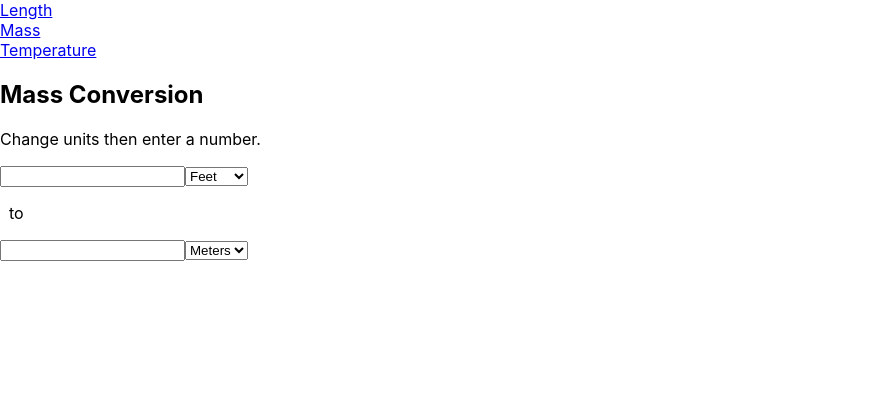
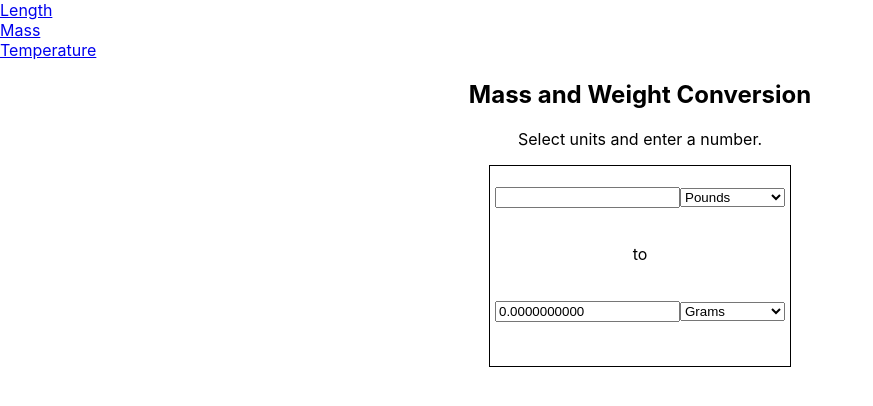
Before and after one commit to F1TR4t/SWE632_Calculator, a React (Create React App) app: page /Mass in a window 1280 px wide. Shown: the top 406 px of the page, without its empty margins (0-873 px from the left). Built offline with nearby package versions, Linux system fonts and the light colour scheme.

Commit message:
Updated Mass.js
Adds conversions and changes from Length.js

```diff
--- a/src/Components/Conversion/Mass.js
+++ b/src/Components/Conversion/Mass.js
@@ -1,64 +1,257 @@
-import React, { useState } from 'react';
+import React, { useState , useEffect} from 'react';
 
 //This component for conversion can be reused/expanded for other measurements
-//Currently do not know how to route between two components.
+//Currently do not know how to route between two components from a dropdown menu
 
   const Mass = () =>{
     //the unit types are represented by these. Intial units set.
     // The value is change on selection below
-    const [values1, setValues1] = useState('Feet');
-    const [values2, setValues2] = useState('Meters');
+    //Current Options for conversion are: Pounds, Ounces, Grams, MetricTonnes, Milligrams, Kilograms
+    const [values1, setValues1] = useState('Pounds');
+    const [values2, setValues2] = useState('Grams');
     //The representation of the output value
-    const[inValue, setInValue] = useState();
+    const[outValue, setoutValue] = useState();
+    //The input value is stored when conversion happens.
+    //This allows for conversion when units are changed
+    const[reValue, setReValue] = useState(0);
 
     //conversion occurs by conditionals
     //check first/top measurement, then select conversion based on second
-    //setInValue sets the result which automatically appears in the bottom textbox
-    const lengthConvert = (i) =>{
-       if(values1 === "Feet"){
-           if(values2 === "Meters"){
-               const result = i * 0.3048;
-               const result1 = result.toFixed(2);
-               setInValue(result1);
-           }else if(values2 === "Feet"){
-               setInValue(i);
+    //setoutValue sets the result which automatically appears in the bottom textbox
+    const massConvert = (i) =>{
+        setReValue(i);
+       if(values1 === "Pounds"){
+           if(values2 === "Grams"){
+               const result = i * 453.59237;
+               const result1 = result.toFixed(10);
+               setoutValue(result1);
            }
-       }else if(values1 === "Meters"){
-           if(values2 === "Feet"){
-               const result = i * 3.2808399;
-               const result1 = result.toFixed(2);
-               setInValue(result1);
-           }else if(values2 === "Meters"){
-               setInValue(i);
+           else if(values2 === "Milligrams"){
+                const result = i * 453592.37
+                const result1 = result.toFixed(10);
+                setoutValue(result1);
+           }
+           else if(values2 === "Ounces"){
+                const result = i * 16;
+                const result1 = result.toFixed(10);
+                setoutValue(result1);
+            }
+           else if(values2 === "MetricTonnes"){
+                const result = i * 0.00045359;
+                const result1 = result.toFixed(10);
+                setoutValue(result1);
+            }
+            else if(values2 === "Kilograms"){
+                const result = i * 0.45359237;
+                const result1 = result.toFixed(10);
+                setoutValue(result1);
+            }
+           else if(values2 === "Pounds"){
+               setoutValue(i);
            }
        }
+       else if(values1 === "Grams"){
+           if(values2 === "Pounds"){
+               const result = i * 0.00220462;
+               const result1 = result.toFixed(10);
+               setoutValue(result1);
+           }
+           else if(values2 === "Ounces"){
+                const result = i * 0.03527396;
+                const result1 = result.toFixed(10);
+                setoutValue(result1);
+            }
+           else if(values2 === "Milligrams"){
+                const result = i * 1000;
+                const result1 = result.toFixed(10);
+                setoutValue(result1);
+            }
+            else if(values2 === "MetricTonnes"){
+                const result = i * 0.000001;
+                const result1 = result.toFixed(10);
+                setoutValue(result1);
+            }
+            else if(values2 === "Kilograms"){
+                const result = i * 0.001;
+                const result1 = result.toFixed(10);
+                setoutValue(result1);
+            }
+           else if(values2 === "Grams"){
+               setoutValue(i);
+           }
+       }
+       else if(values1 === "Ounces"){
+            if(values2 === "Pounds"){
+                const result = i * 0.0625;
+                const result1 = result.toFixed(10);
+                setoutValue(result1);
+            }
+            else if(values2 === "Grams"){
+                const result = i * 28.3495231;
+                const result1 = result.toFixed(10);
+                setoutValue(result1);
+            }
+            else if(values2 === "Milligrams"){
+                const result = i * 28349.5231;
+                const result1 = result.toFixed(10);
+                setoutValue(result1);
+            }
+            else if(values2 === "MetricTonnes"){
+                const result = i * 0.00002835;
+                const result1 = result.toFixed(10);
+                setoutValue(result1);
+            }
+            else if(values2 === "Kilograms"){
+                const result = i * 0.02834952;
+                const result1 = result.toFixed(10);
+                setoutValue(result1);
+            }
+            else if(values2 === "Ounces"){
+                setoutValue(i);
+            }
+        }
+        else if(values1 === "MetricTonnes"){
+            if(values2 === "Pounds"){
+                const result = i * 2204.62262;
+                const result1 = result.toFixed(10);
+                setoutValue(result1);
+            }
+            else if(values2 === "Grams"){
+                const result = i * 1000000;
+                const result1 = result.toFixed(10);
+                setoutValue(result1);
+            }
+            else if(values2 === "Milligrams"){
+                const result = i * 1000000000;
+                const result1 = result.toFixed(10);
+                setoutValue(result1);
+            }
+            else if(values2 === "Ounces"){
+                const result = i * 35273.962;
+                const result1 = result.toFixed(10);
+                setoutValue(result1);
+            }
+            else if(values2 === "Kilograms"){
+                const result = i * 1000;
+                const result1 = result.toFixed(10);
+                setoutValue(result1);
+            }
+            else if(values2 === "MetricTonnes"){
+                setoutValue(i);
+            }
+        }
+        else if(values1 === "Milligrams"){
+            if(values2 === "Pounds"){
+                const result = i * 0.0000022;
+                const result1 = result.toFixed(7);
+                setoutValue(result1);
+            }
+            else if(values2 === "Grams"){
+                const result = i * 0.001;
+                const result1 = result.toFixed(5);
+                setoutValue(result1);
+            }
+            else if(values2 === "MetricTonnes"){
+                const result = i * 0.0000000001;
+                const result1 = result.toFixed(12);
+                setoutValue(result1);
+            }
+            else if(values2 === "Ounces"){
+                const result = i * 0.00003527;
+                const result1 = result.toFixed(8);
+                setoutValue(result1);
+            }
+            else if(values2 === "Kilograms"){
+                const result = i * 0.000001;
+                const result1 = result.toFixed(7);
+                setoutValue(result1);
+            }
+            else if(values2 === "Milligrams"){
+                setoutValue(i);
+            }
+        }
+        else if(values1 === "Kilograms"){
+            if(values2 === "Pounds"){
+                const result = i * 2.20462262;
+                const result1 = result.toFixed(7);
+                setoutValue(result1);
+            }
+            else if(values2 === "Grams"){
+                const result = i * 1000;
+                const result1 = result.toFixed(4);
+                setoutValue(result1);
+            }
+            else if(values2 === "MetricTonnes"){
+                const result = i * 0.001;
+                const result1 = result.toFixed(4);
+                setoutValue(result1);
+            }
+            else if(values2 === "Ounces"){
+                const result = i * 35.273962;
+                const result1 = result.toFixed(8);
+                setoutValue(result1);
+            }
+            else if(values2 === "Milligrams"){
+                const result = i * 1000000;
+                const result1 = result.toFixed(7);
+                setoutValue(result1);
+            }
+            else if(values2 === "Kilograms"){
+                setoutValue(i);
+            }
+        }
     }
-    //render/html for Length Conversion
+
+    //When option of either dropdown menu changes, convert with the stored input value
+    useEffect(() => {
+        massConvert(reValue);}, [values1, values2] );
+
+    //Add border around conversion inputs. Adjust border from here
+    const styles = {
+            border: '1px solid rgba(0, 0, 0, 1.00)',
+            width: '300px',
+            height: '200px',
+       };
+    //render/html for Mass Conversion
     //Two Dropdown boxes to pick measurement types
     // An input text field to enter a number (top).
     // An input text field that outputs converted result (readonly/noneditable)
     return (
-        <><h2>Mass Conversion</h2>
-        <p>Change units then enter a number.</p>
 
-            <div className="container">
+        <><div align="center"><h2>Mass and Weight Conversion</h2>
+        <p>Select units and enter a number.</p>
+            <body style={styles}>
+            <br></br>
+            <div>
                 <form>
-                    <input type="text" id = "initial length" type='number' onChange={e => lengthConvert(e.target.value)}/>
-                    <select id = "lengthType1" onChange={e => setValues1(e.target.value)}>
-                        <option value="Feet">Feet</option>
-                        <option value ="Meters">Meters</option>
+                    <input type="text" id = "initial mass" type='number' onChange={e => massConvert(e.target.value)}/>
+                    <select id = "massType1" onChange={e => setValues1(e.target.value)}>
+                        <option value="Pounds">Pounds</option>
+                        <option value ="Ounces">Ounces</option>
+                        <option value ="Milligrams">Milligrams</option>
+                        <option value ="MetricTonnes">Metric Tonnes</option>
+                        <option value ="Grams">Grams</option>
+                        <option value ="Kilograms">Kilometer</option>
+
                     </select>
                 </form>
             </div>
-
+            <br></br>
             <p> &nbsp; to &nbsp; </p>
-
+            <br></br>
             <div>
-                <input type = "text" value={inValue} readonly = "readonly"/>
-                <select id = "lengthType2" onChange={e => setValues2(e.target.value)}>
-                    <option value ="Meters">Meters</option>
-                    <option value="Feet">Feet</option>
+                <input type = "text" value={outValue} readonly = "readonly"/>
+                <select id = "massType2" onChange={e => {setValues2(e.target.value)}}>
+                    <option value ="Grams">Grams</option>
+                    <option value="Pounds">Pounds</option>
+                    <option value ="Ounces">Ounces</option>
+                    <option value ="Milligrams">Milligrams</option>
+                    <option value ="MetricTonnes">Metric Tonnes</option>
+                    <option value ="Kilograms">Kilometer</option>
                 </select>
+            </div>
+            <br></br>
+            </body>
             </div>
             </>
 
```
